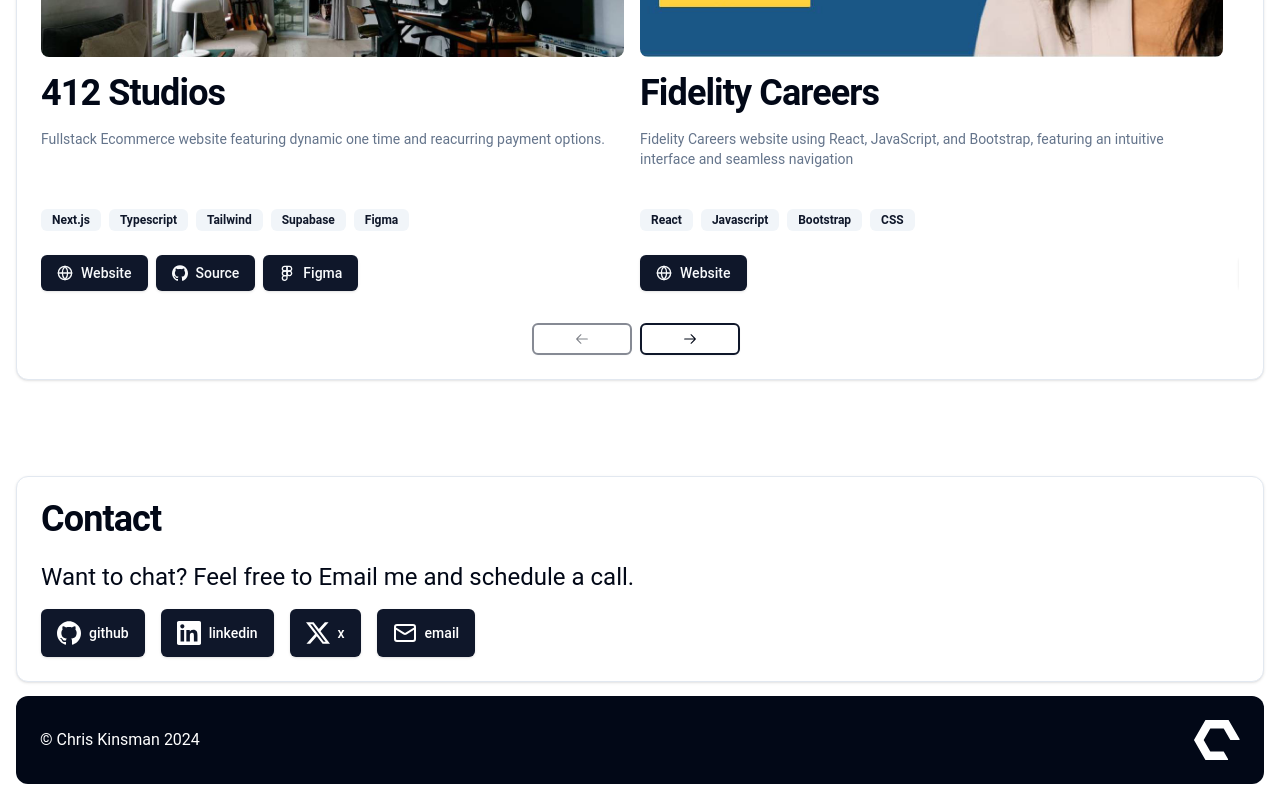
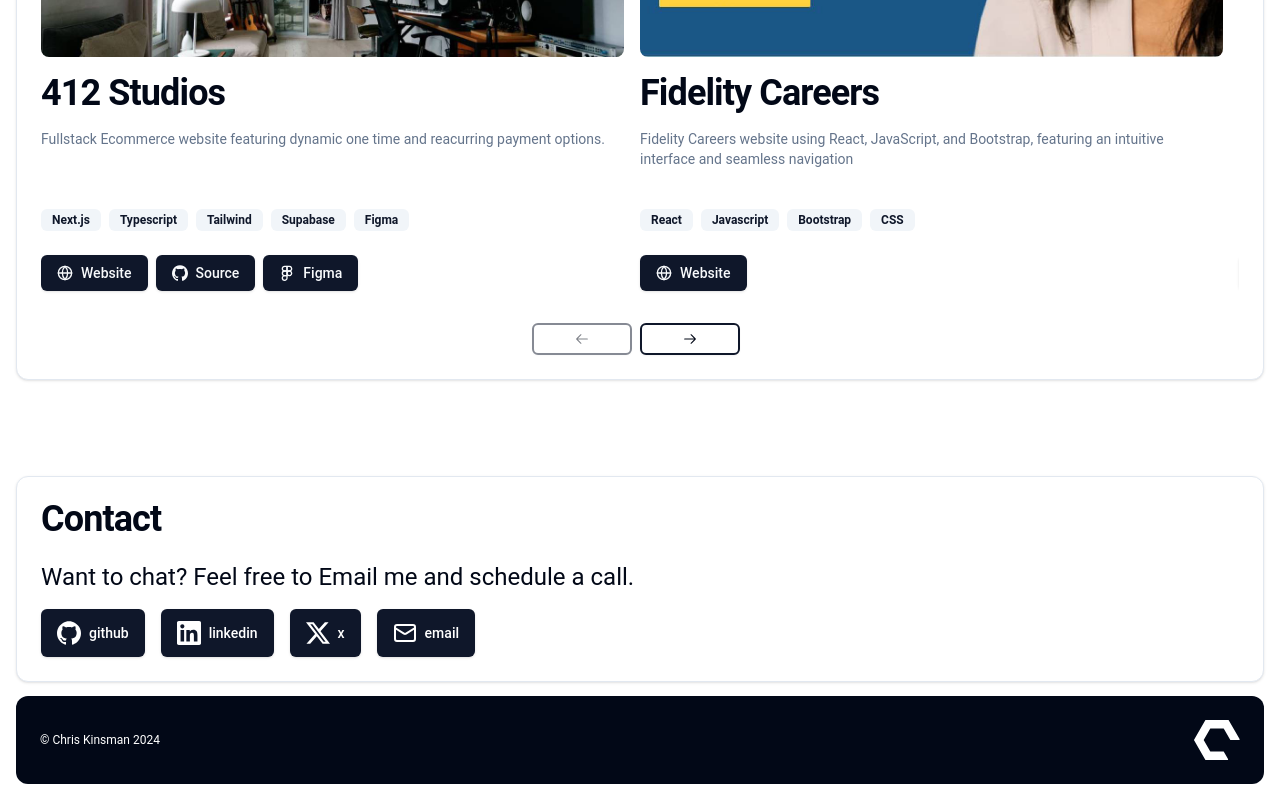
Before and after one commit to chrisknsmn/portfolio, a Next.js app: page / in a window 1280 px wide. Shown: the part 1447-2247 px from the top of the page. Built offline with nearby package versions, Linux system fonts and the light colour scheme.

Commit message:
Update footer.tsx

```diff
--- a/app/components/footer.tsx
+++ b/app/components/footer.tsx
@@ -3,11 +3,13 @@ export default function Footer() {
   return (
     <footer className="mt-2 p-6 rounded-xl bg-foreground text-background text-center">
       <div className="flex">
-        <div className="flex items-center w-full ">
-          <div>&copy; Chris Kinsman {new Date().getFullYear()}</div>
+        <div className="flex items-center w-full">
+          <div className="text-md sm:text-xs">
+            &copy; Chris Kinsman {new Date().getFullYear()}
+          </div>
         </div>
         <div className="w-full items-center flex justify-end">
-          <Logo className="text-background fill-background max-h-[40px]" />
+          <Logo className="text-background fill-background h-[40px]" />
         </div>
       </div>
     </footer>
```
